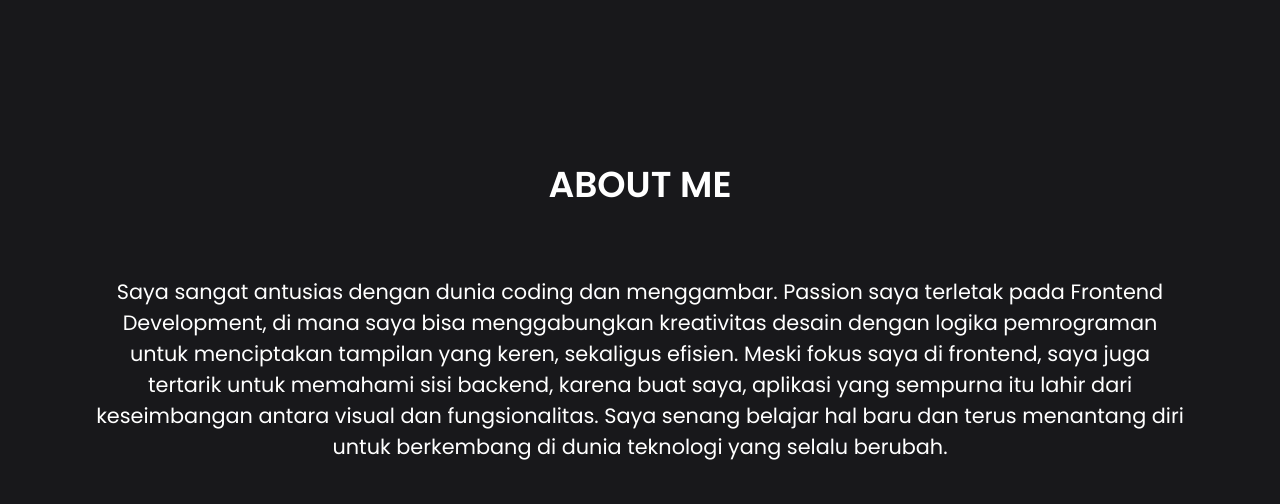
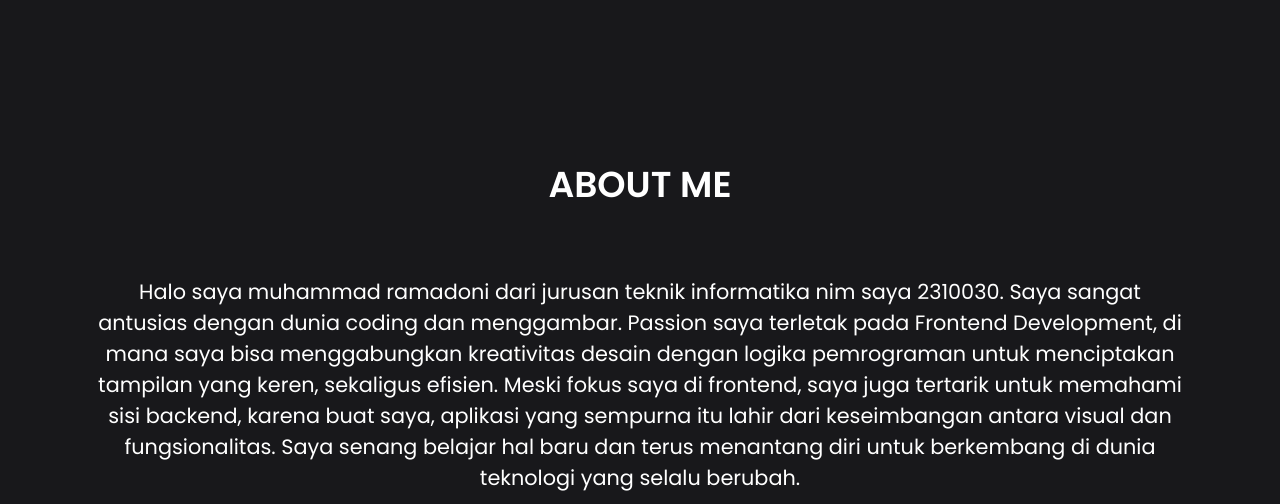
Before and after one commit to Muhramadoni/Muhramadoni.github.io, a plain HTML site: page index.html in a window 1280 px wide. Shown: the part 581-1085 px from the top of the page. Drawn offline with nearby package versions, Linux system fonts and the light colour scheme; a web font is replaced by a local one.

Commit message:
Update index.html

```diff
--- a/index.html
+++ b/index.html
@@ -41,10 +41,11 @@
       <h2 class="header">ABOUT ME</h2>
       <div class="about">
         <p class="deskripsi">
-          Saya sangat antusias dengan dunia coding dan menggambar. Passion saya terletak pada Frontend Development, di mana saya bisa menggabungkan
-          kreativitas desain dengan logika pemrograman untuk menciptakan tampilan yang keren, sekaligus efisien. Meski fokus saya di frontend, saya
-          juga tertarik untuk memahami sisi backend, karena buat saya, aplikasi yang sempurna itu lahir dari keseimbangan antara visual dan
-          fungsionalitas. Saya senang belajar hal baru dan terus menantang diri untuk berkembang di dunia teknologi yang selalu berubah.
+          Halo saya muhammad ramadoni dari jurusan teknik informatika nim saya 2310030. Saya sangat antusias dengan dunia coding dan menggambar.
+          Passion saya terletak pada Frontend Development, di mana saya bisa menggabungkan kreativitas desain dengan logika pemrograman untuk
+          menciptakan tampilan yang keren, sekaligus efisien. Meski fokus saya di frontend, saya juga tertarik untuk memahami sisi backend, karena
+          buat saya, aplikasi yang sempurna itu lahir dari keseimbangan antara visual dan fungsionalitas. Saya senang belajar hal baru dan terus
+          menantang diri untuk berkembang di dunia teknologi yang selalu berubah.
         </p>
         <div class="icon">
           <a
```
